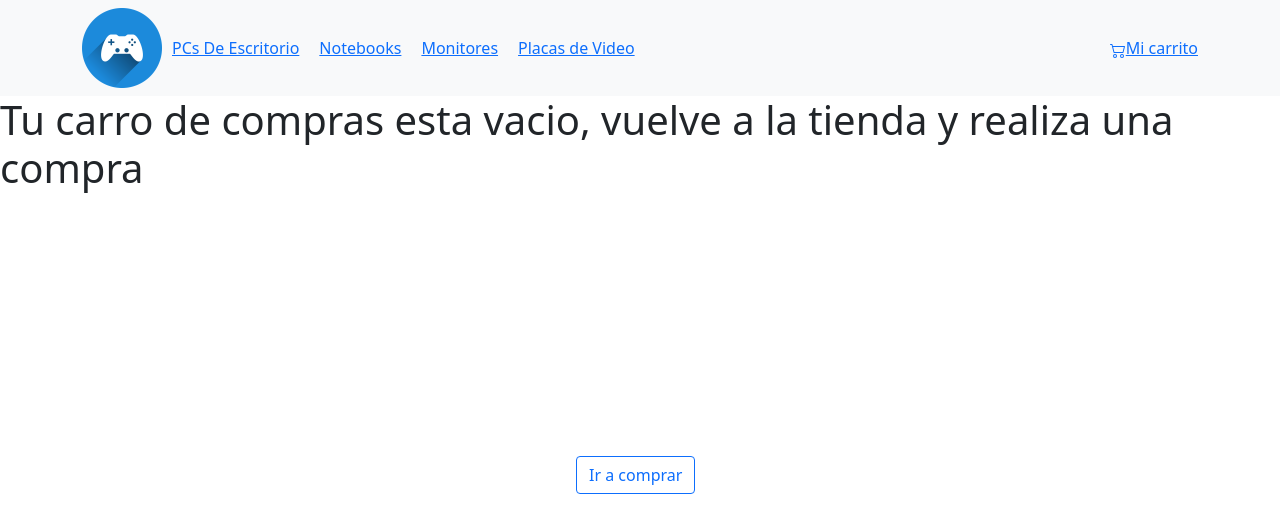
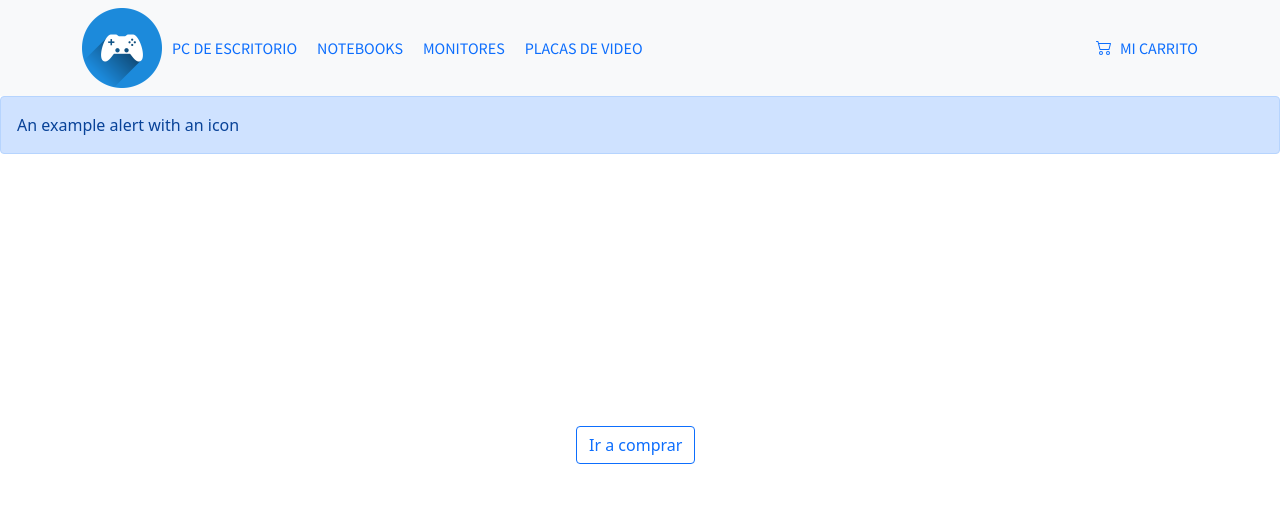
Before and after one commit to josemoralesmc/Jm-Commerce, a React (Create React App) app: page /cart in a window 1280 px wide. Shown: the top 532 px of the page. Built offline with nearby package versions, Linux system fonts and the light colour scheme.

Commit message:
connectingfirebase

```diff
--- a/src/components/Cart/Cart.jsx
+++ b/src/components/Cart/Cart.jsx
@@ -1,33 +1,80 @@
-import React, {useState} from 'react';
+import { addDoc, collection, getFirestore } from "firebase/firestore";
+import React, { useState } from "react";
 import { Link } from "react-router-dom";
 import { useContextCart } from "../Context/CartContext";
 
 const CartComponent = () => {
-
   const { list, DeleteCart, deleteitem, totalamount } = useContextCart();
 
-  const [loading, setloading] = useState(true)
+  const [loading, setloading] = useState(true);
 
+  const Orderpurchase = async () => {
+    let order = {}
 
+    order.buyer = {name: "Jose", phone: 3517533747, email: "jose@morales" };
+    order.total = totalamount();
+    order.items = list.map(list =>{
+      let id = list.item.id;
+      let name = list.item.name;
+      let price = list.item.price;
+      return {
+        id,
+        name,
+        price
+      }
+
+    })
+    const db = getFirestore();
+    const ordersColecction = collection(db, 'orders');
+    await addDoc(ordersColecction, order)
+    .then(res => console.log(`Su id de orden de compra es ${res.id} `))
+    .finally(
+    DeleteCart()
+    )
+  }
 
   return (
     <>
-      {
-        list.length === 0 ? <div>
-        <h1>Tu carro de compras esta vacio, vuelve a la tienda y realiza una compra</h1>
-        <Link to="/"> <button className="btn btn-outline-primary btn-block buttonRest ctn">Ir a comprar</button></Link>
+      {list.length === 0 ? (
+        <div>
+          <div
+            class="alert alert-primary d-flex align-items-center"
+            role="alert"
+          >
+          <svg xmlns="http://www.w3.org/2000/svg" style={{display: "none"}}>
+
+          <symbol id="info-fill" fill="currentColor" viewBox="0 0 16 16">
+            <path d="M8 16A8 8 0 1 0 8 0a8 8 0 0 0 0 16zm.93-9.412-1 4.705c-.07.34.029.533.304.533.194 0 .487-.07.686-.246l-.088.416c-.287.346-.92.598-1.465.598-.703 0-1.002-.422-.808-1.319l.738-3.468c.064-.293.006-.399-.287-.47l-.451-.081.082-.381 2.29-.287zM8 5.5a1 1 0 1 1 0-2 1 1 0 0 1 0 2z"/>
+          </symbol>
+
+        </svg>
+            <div>An example alert with an icon</div>
+          </div>
+          <Link to="/">
+            {" "}
+            <button className="btn btn-outline-primary btn-block buttonRest ctn">
+              Ir a comprar
+            </button>
+          </Link>
         </div>
-        : <div>
-        {list.map((product) => <div>
-          <li>{product.name}, precio: {product.price}, cantidad: {product.quantity}</li>
-          <button onClick={() => deleteitem(product.id)}>X</button>
-          </div>)}
-            <p>precio total: {totalamount()}</p>
+      ) : (
+        <div>
+          {list.map((product) => (
+            <div>
+              <li>
+                {product.item.name}, precio: {product.item.price}, cantidad:{" "}
+                {product.quantity}
+              </li>
+              <button onClick={() => deleteitem(product.item.id)}>X</button>
+            </div>
+          ))}
+          <p>precio total: {totalamount()}</p>
           <button onClick={() => DeleteCart()}>Borrar todo</button>
-          </div>
-      }
+          <button onClick={() => Orderpurchase()}>Ordenar compra</button>
+        </div>
+      )}
     </>
-  )
-}
+  );
+};
 
-export default CartComponent
+export default CartComponent;
--- a/src/components/Context/CartContext.jsx
+++ b/src/components/Context/CartContext.jsx
@@ -13,15 +13,15 @@ function CartContext({children}) {
     const [list, setList] = useState([])
 
     function CartProduct(product) {
-        setList( [ ...list, product ] )
+        setList( [...list, product ] )
     }
 
-    function DeleteCart(id) {
+    function DeleteCart() {
         setList([])
     }
 
     function totalamount() {
-        return list.reduce((acum, prod) =>  acum= acum + (prod.price * prod.quantity)  ,0)
+        return list.reduce((acum, prod) =>  acum= acum + (prod.item.price * prod.quantity)  ,0)
     }
 
     function amount() {
@@ -29,7 +29,7 @@ function CartContext({children}) {
     }
 
     function deleteitem(id) {
-        setList( list.filter( prod => prod.id !== id ) )
+        setList( list.filter( prod => prod.item.id !== id ) )
     }
 
     console.log(list);
--- a/src/components/ItemDetail/ItemDetail.jsx
+++ b/src/components/ItemDetail/ItemDetail.jsx
@@ -18,7 +18,7 @@ function onAdd(cant) {
     })
     return setList(liste);
   }
-  return CartProduct( { ...product  , quantity: cant });
+  return CartProduct( { item:{  ...product}  , quantity: cant });
   }
 
 
@@ -28,7 +28,7 @@ function onAdd(cant) {
   return (
     <div>
       <div>
-        <div className="d-flex justify-content-center align-items-sm-center">
+        <div className="d-flex justify-content-center align-items-sm-center" >
           <img style={{width: "18rem", height: "17rem"}} src={product.image} alt="" />
           <div  style={{width: "18rem"}}>
             <h3>{product.name}</h3>
--- a/src/components/Items/Item.jsx
+++ b/src/components/Items/Item.jsx
@@ -10,7 +10,7 @@ export default function Item({products}) {
 
   return (
     <>
-    <Card style={{margin: "2rem"}}>
+    <Card  style={{margin: "2rem"}}>
      <Card.Img variant="top" style={{width: "18rem", height: "17rem"}} src={products.image} />
      <Card.Body style={{width: "18rem"}}>
        <Card.Title>{products.name}</Card.Title>
--- a/src/components/Items/ItemListContainer.jsx
+++ b/src/components/Items/ItemListContainer.jsx
@@ -40,7 +40,7 @@ function ItemListContainer() {
 
 
     return (
-          <div className="d-flex justify-content-center">
+          <div className="d-flex justify-content-center flex-wrap">
             <ItemList products={products} loading={loading} />
           </div>
     )
--- /dev/null
+++ b/src/components/Navbar/NavBar.css
@@ -0,0 +1,20 @@
+@import url("https://fonts.googleapis.com/css2?family=Source+Sans+Pro&display=swap");
+
+.ItemNav {
+  text-decoration: none;
+  padding: 10px;
+  font-family: "Source Sans Pro", sans-serif;
+}
+
+.Cart {
+  display: flex;
+  align-items: center;
+  width: "1em";
+  text-decoration: none;
+  font-family: "Source Sans Pro", sans-serif;
+}
+
+.IconCart {
+  margin-right: 0.5em;
+  margin-bottom: 0.1em;
+}
--- a/src/components/Navbar/NavBar.jsx
+++ b/src/components/Navbar/NavBar.jsx
@@ -5,37 +5,31 @@ import "bootstrap/dist/css/bootstrap.min.css";
 import { Navbar, Container, Nav } from "react-bootstrap";
 import Icon from "../CartWidget/CartWidget";
 import { Link, NavLink } from "react-router-dom"
+import '../Navbar/NavBar.css'
 
 
-
-
-const styles = {
-  Cart: {
-    width: "1em",
-  },
-};
 
 
 function Menu() {
   const {amount} = useContextCart();
   return (
-    <Navbar bg="light" variant="light">
+    <Navbar className="Nav" bg="light" variant="light">
       <Container>
         <NavLink to="/">
           <Icon />
         </NavLink>
         <Nav className="me-auto">
-          <Link style={{padding:"10px"}} to="/category/PcEscritorio">PCs De Escritorio</Link>
-          <Link style={{padding:"10px"}} to="/category/Notebook">Notebooks</Link>
-          <Link style={{padding:"10px"}} to="/category/Monitor">Monitores</Link>
-          <Link style={{padding:"10px"}} to="/category/PlacadeVideo">Placas de Video</Link>
+          <Link className="ItemNav" to="/category/PcEscritorio">PC DE ESCRITORIO</Link>
+          <Link className="ItemNav" to="/category/Notebook">NOTEBOOKS</Link>
+          <Link className="ItemNav" to="/category/Monitor">MONITORES</Link>
+          <Link className="ItemNav" to="/category/PlacadeVideo">PLACAS DE VIDEO</Link>
         </Nav>
         <Nav>
-        <Link  to="/cart">
+        <Link className="Cart" to="/cart">
 
         {amount() !== 0 && amount()}
-        <BsCart2 style={styles.Cart} />
-          Mi carrito</Link>
+        <BsCart2 className="IconCart" />
+          MI CARRITO</Link>
         </Nav>
       </Container>
     </Navbar>
```
